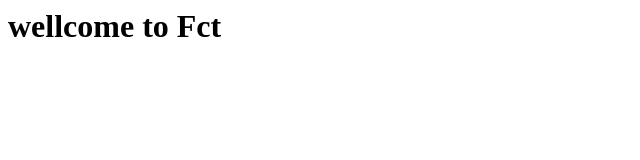
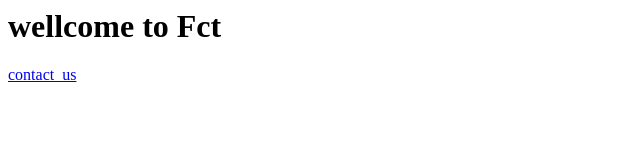
Before and after one commit to mdzaidlalkot7-glitch/git-branch, a plain HTML site: page index.html in a window 1280 px wide. Shown: the full height of the page, 0-640 px from the left. Drawn offline with Linux system fonts and the light colour scheme.

Commit message:
added contact.html on contact_us branch

```diff
--- a/index.html
+++ b/index.html
@@ -1 +1,2 @@
 <h1>wellcome to Fct</h1>
+<a href="contact.html">contact_us</a>
```
